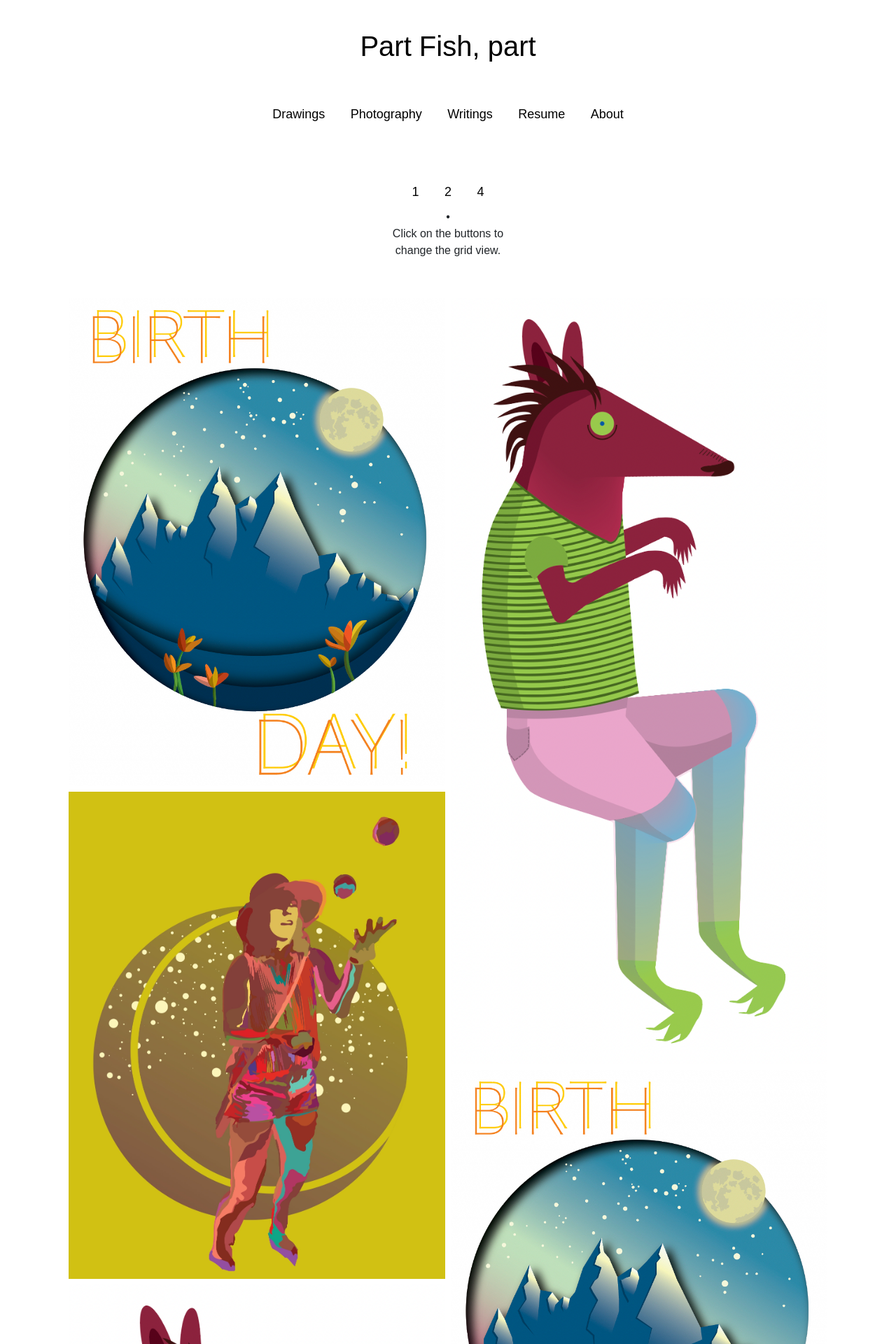
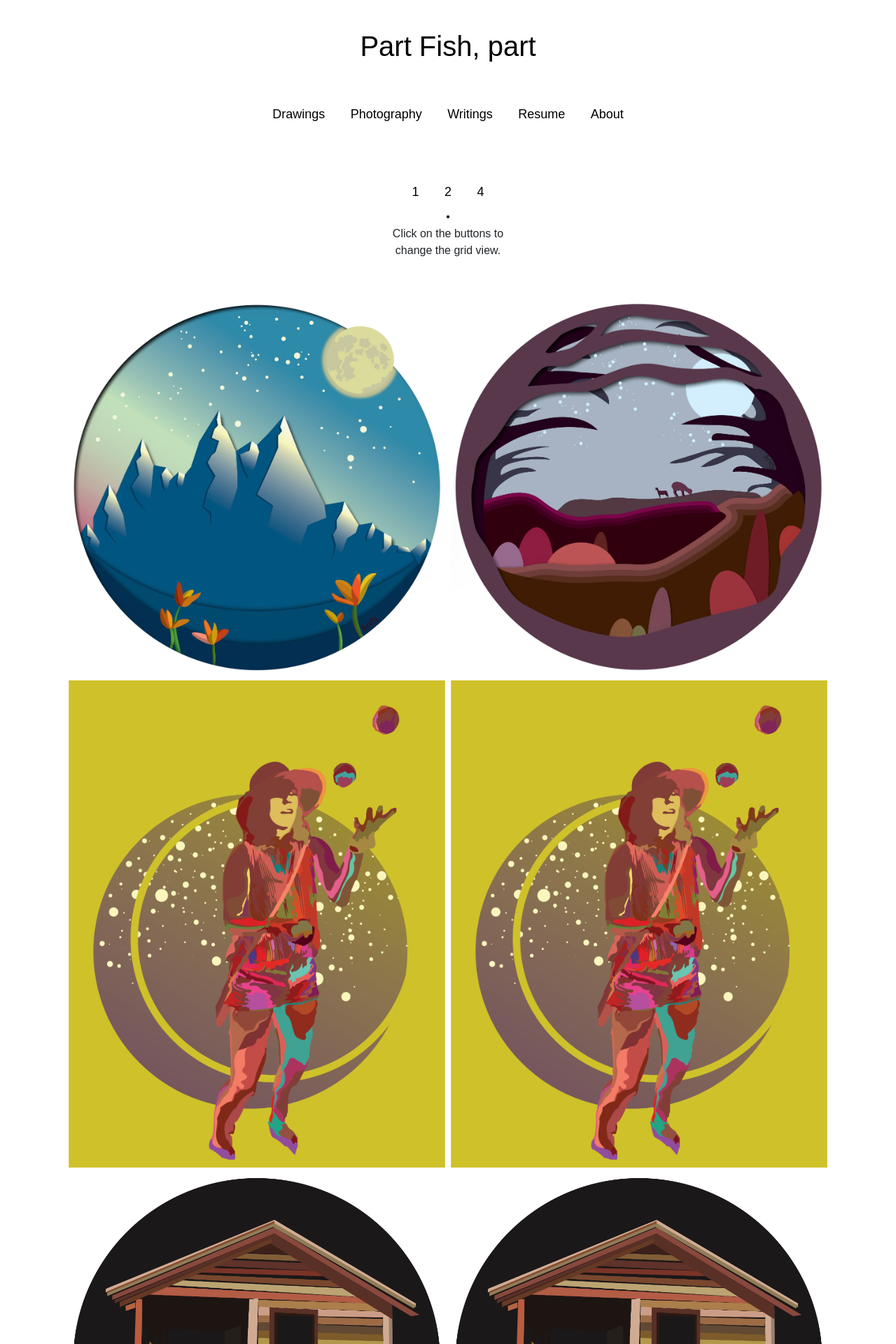
Before and after one commit to verticalwhales/verticalwhales.github.io, a Jekyll site: the page built from drawing.html, in a window 1280 px wide. Shown: the top 1920 px of the page at 70% size. Built offline with Jekyll 4.4.1, drawn with Linux system fonts in a browser that asks for light colours.

Commit message:
new photos

```diff
--- a/drawing.html
+++ b/drawing.html
@@ -12,30 +12,23 @@ layout: default
 <!-- Photo Grid -->
 <div class="row">
     <div class="column">
-        <img src="/images/birthday.jpeg" style="width:100%">
-        <img src="/images/emily.JPEG" style="width:100%">
-        <img src="/images/horseman.png" style="width:100%">
+        <img src="/images/mount.jpg" style="width:100%">
+        <img src="/images/Emily.png" style="width:100%">
+        <img src="/images/cabin.jpg" style="width:100%">
+    </div>
 
+    <div class="column">
+      <img src="/images/hamb.jpg" style="width:100%">
+      <img src="/images/Emily.png" style="width:100%">
+      <img src="/images/cabin.jpg" style="width:100%">
     </div>
+
     <div class="column">
-        <img src="/images/horseman.png" style="width:100%">
-        <img src="/images/birthday.jpeg" style="width:100%">
-        <img src="/images/emily.JPEG" style="width:100%">
-
-    </div>
-    <div class="column">
-        <img src="/images/birthday.jpeg" style="width:100%">
-        <img src="/images/emily.JPEG" style="width:100%">
-        <img src="/images/horseman.png" style="width:100%">
-
-    </div>
-    <div class="column">
-        <img src="/images/emily.JPEG" style="width:100%">
-        <img src="/images/birthday.jpeg" style="width:100%">
-        <img src="/images/horseman.png" style="width:100%">
-
-    </div>
+      <img src="/images/mount.jpg" style="width:100%">
+      <img src="/images/Emily.png" style="width:100%">
+      <img src="/images/cabin.jpg" style="width:100%">
   </div>
+</div>
 
   <script>
     // Get the elements with class="column"
```
Also changed, not shown: images/Emily.png (added), images/birthday.jpeg (deleted), images/cabin.jpg (added), images/emily.JPEG (deleted), images/hamb.jpg (added), images/mount.jpg (added).
